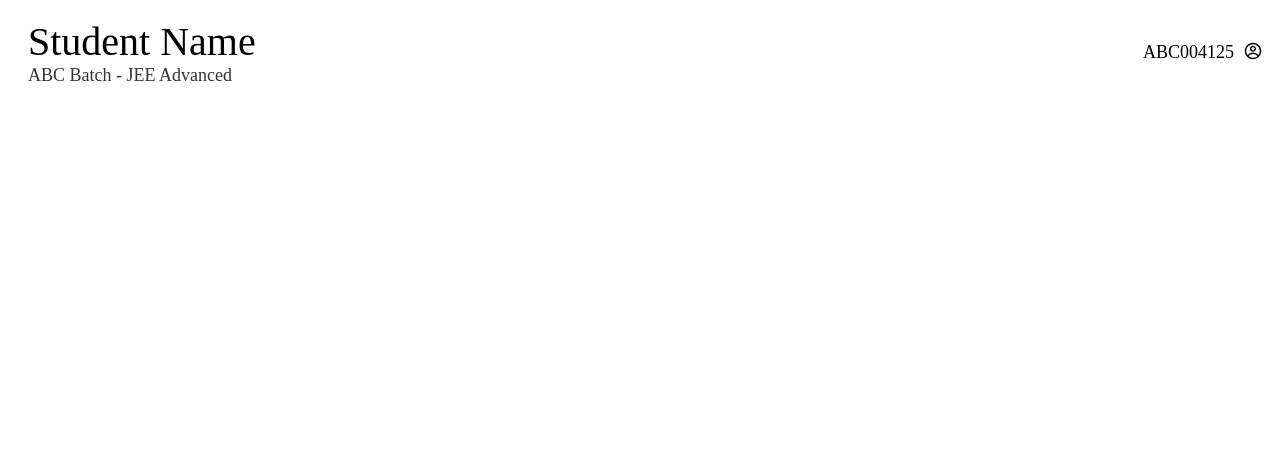
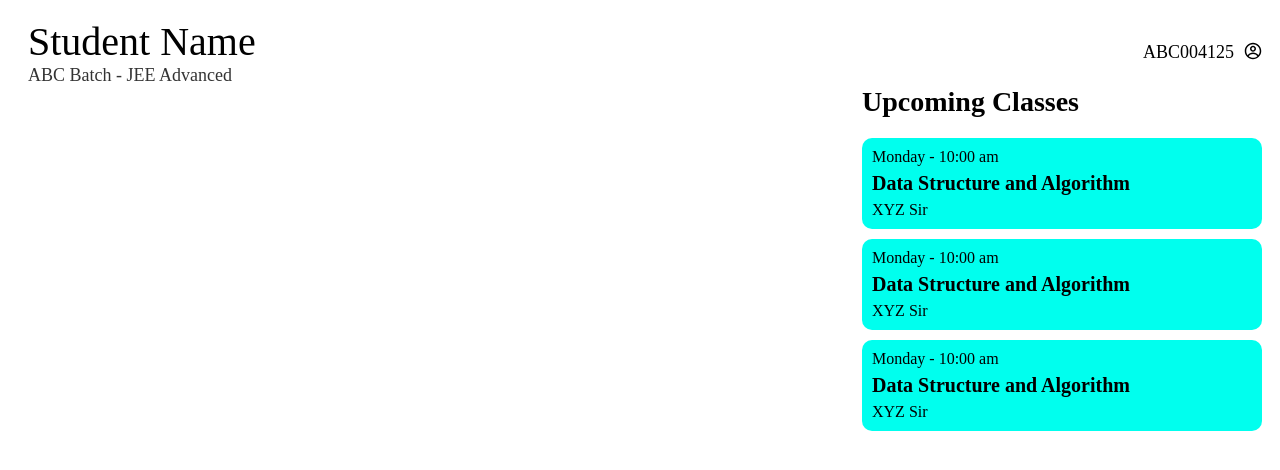
Before and after one commit to notTanveer/Outerbase-Hackathon, a React (Create React App) app: page / in a window 1280 px wide. Shown: the top 470 px of the page. Built offline with nearby package versions, Linux system fonts and the light colour scheme.

Commit message:
Added routine in Routine.jsx file

```diff
--- /dev/null
+++ b/src/pages/student/Routine.jsx
@@ -0,0 +1,17 @@
+import React from "react";
+import RoutineItem from "./routineItem";
+import "./routine.scss";
+function Routine() {
+  return (
+    <div className="routine-main">
+      <div className="heading">Upcoming Classes</div>
+      <div className="routine-container">
+        <RoutineItem />
+        <RoutineItem />
+        <RoutineItem />
+      </div>
+    </div>
+  );
+}
+
+export default Routine;
--- a/src/pages/student/dashboard.jsx
+++ b/src/pages/student/dashboard.jsx
@@ -2,6 +2,7 @@
 import React from "react";
 import "./student.scss";
 import { CgProfile } from "react-icons/cg";
+import Routine from "./Routine";
 
 function StudentDashboard() {
   return (
@@ -20,6 +21,9 @@ function StudentDashboard() {
         {/* THis includes course details  */}
         ABC Batch - JEE Advanced
       </div>
+      <div className="main-page">
+        <Routine />
+      </div>
     </div>
   );
 }
--- /dev/null
+++ b/src/pages/student/routine.scss
@@ -0,0 +1,31 @@
+@import "../../css-config/mixins.scss";
+.routine-main {
+  max-width: 400px;
+  min-width: 400px;
+  .heading {
+    font-size: 28px;
+    font-weight: 600;
+    margin-bottom: 20px;
+  }
+  .routine-container {
+    gap: 10px;
+    display: flex;
+    flex-direction: column;
+    .main-item {
+      border-radius: 10px;
+      display: flex;
+      flex-direction: column;
+      gap: 6px;
+      padding: 10px;
+      background-color: rgb(0, 255, 238);
+      .time {
+      }
+      .subject-name {
+        font-size: 20px;
+        font-weight: 700;
+      }
+      .teacher-info {
+      }
+    }
+  }
+}
--- /dev/null
+++ b/src/pages/student/routineItem.jsx
@@ -0,0 +1,13 @@
+import React from "react";
+
+function RoutineItem() {
+  return (
+    <div className="main-item">
+      <div className="time">Monday - 10:00 am</div>
+      <div className="subject-name">Data Structure and Algorithm</div>
+      <div className="teacher-info"> XYZ Sir</div>
+    </div>
+  );
+}
+
+export default RoutineItem;
--- a/src/pages/student/student.scss
+++ b/src/pages/student/student.scss
@@ -26,4 +26,9 @@
     font-size: 18px;
     color: rgba($color: #000000, $alpha: 0.8);
   }
+  .main-page {
+    display: flex;
+    flex-direction: row;
+    justify-content: flex-end;
+  }
 }
```
